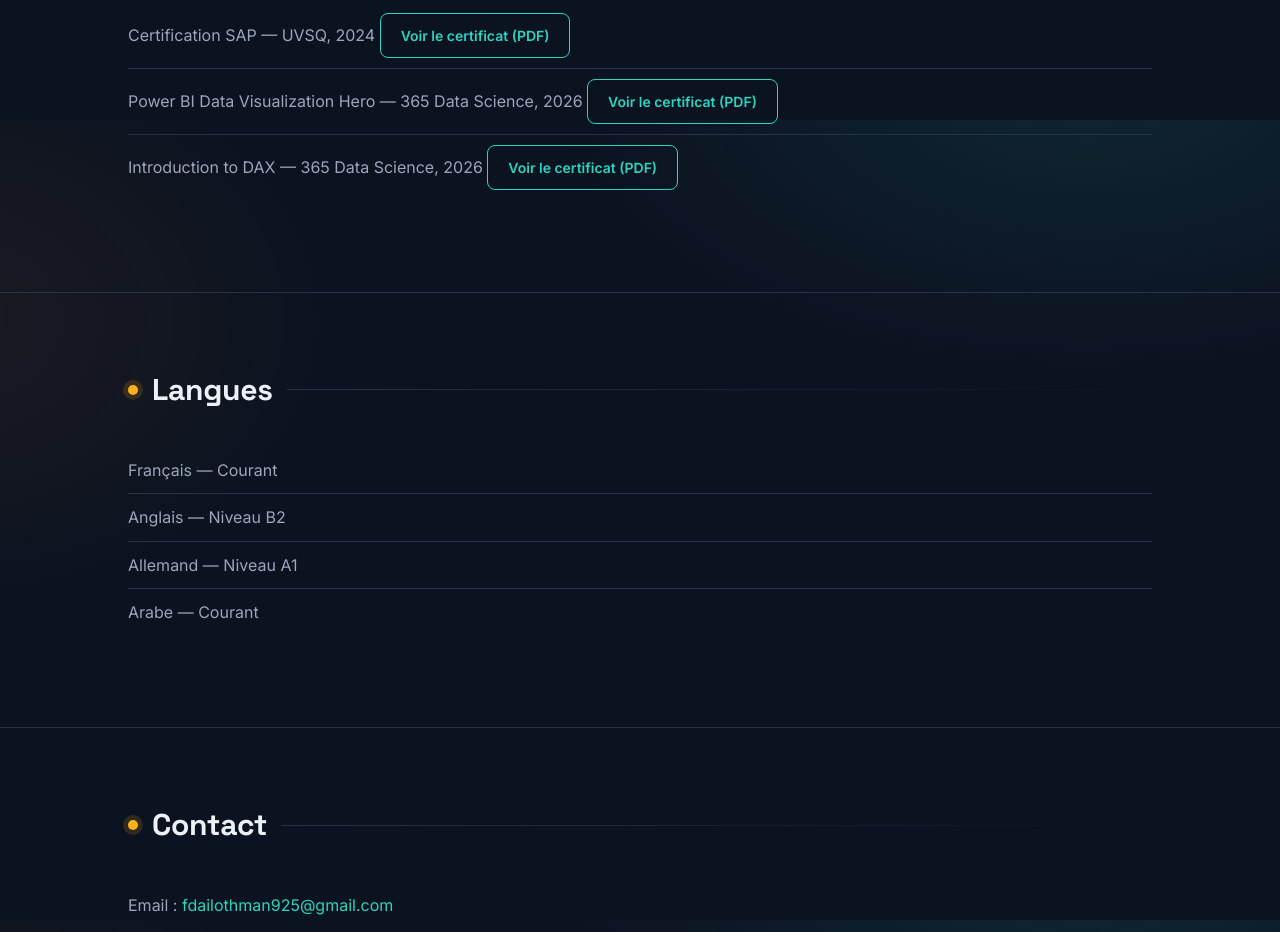
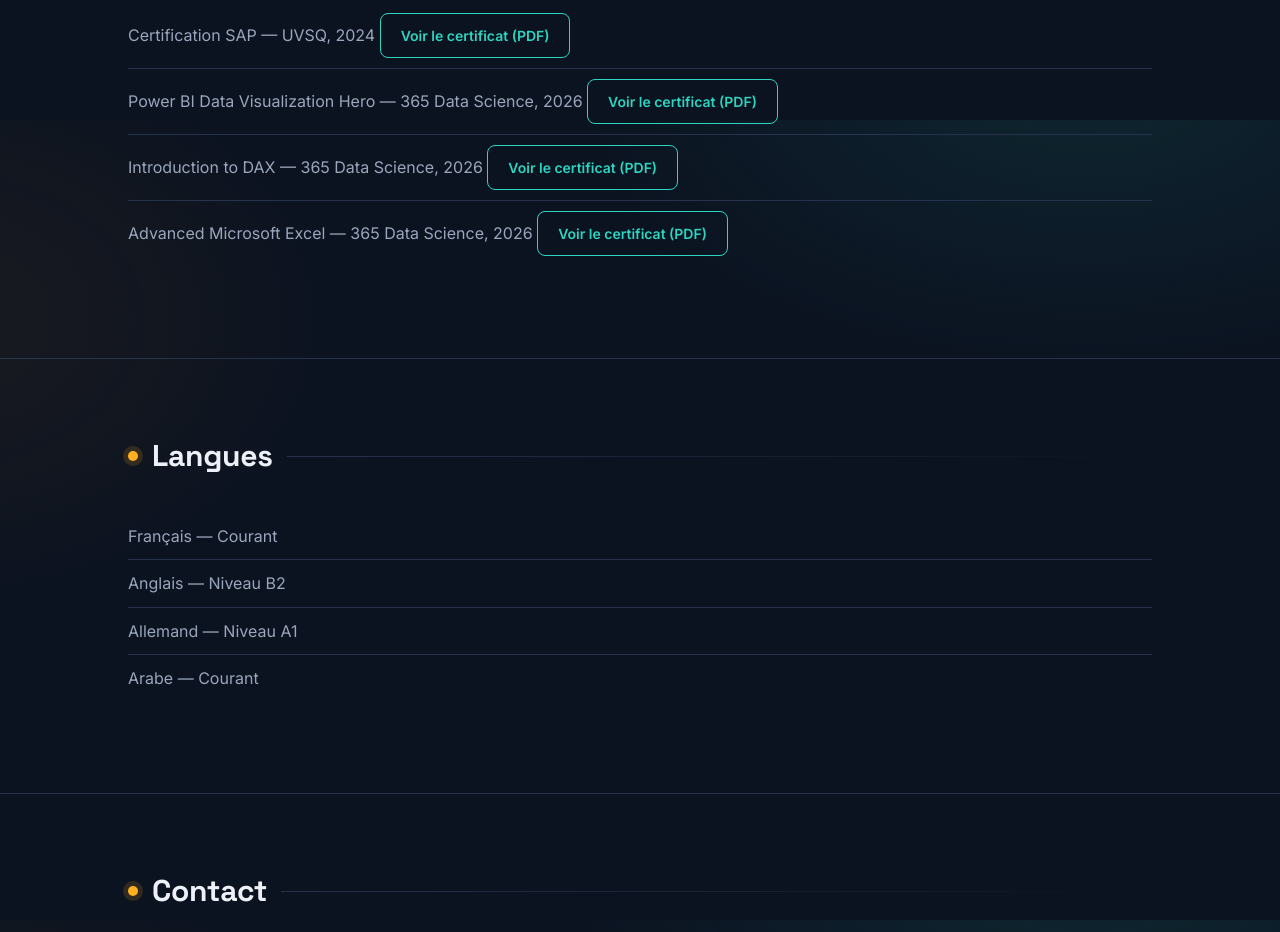
Before and after one commit to fdailothman/fdailothman.github.io, a plain HTML site: page index.html in a window 1280 px wide. Shown: the part 3080-4012 px from the top of the page. Drawn offline with Linux system fonts and the light colour scheme.

Commit message:
Update index.html

```diff
--- a/index.html
+++ b/index.html
@@ -135,6 +135,10 @@
     Introduction to DAX — 365 Data Science, 2026
     <a href="Certificat_DAX.pdf" target="_blank" class="btn btn-outline">Voir le certificat (PDF)</a>
 </li>
+        <li>
+    Advanced Microsoft Excel — 365 Data Science, 2026
+    <a href="Certificat_Excel.pdf" target="_blank" class="btn btn-outline">Voir le certificat (PDF)</a>
+</li>
     </ul>
         </div>
 </section>
```
